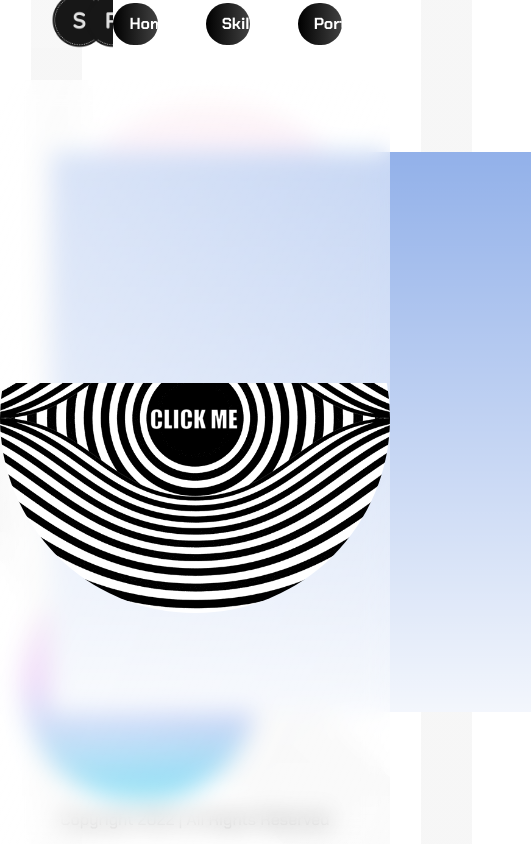
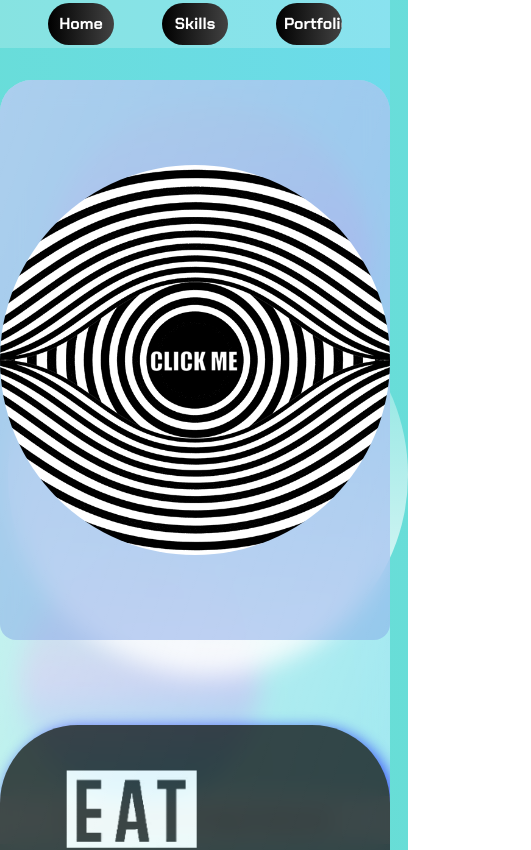
Before and after one commit to c-o-d-e/portfolio-website, a plain HTML site: page index.html in a window 390 px wide. Shown: the top 850 px of the page, 531 px wide, since content can reach past the window. Drawn offline with nearby package versions, Linux system fonts and the light colour scheme.

Commit message:
major updates on tablet mobile and desktop styling

```diff
--- a/style.css
+++ b/style.css
@@ -119,14 +119,15 @@ footer {
 /* Sets the main content as flex so the direct child can be manipulated */
 
 #maincontent {
-  /* border: 1px solid red;  */
+  /* border: 1px solid red; */
   display: flex;
   justify-content: space-around;
   align-items: center;
   position: relative;
   top: 5rem;
   max-width: 1200px;
-  height: 100vh;
+  min-height: 100vh;
+  height: 100%;
   margin: 0 auto;
   background: white;
   background: linear-gradient(
@@ -137,6 +138,7 @@ footer {
   border-radius: 2rem;
   backdrop-filter: blur(0.75rem);
   z-index: 5;
+  flex-wrap: wrap;
 }
 
 .circle1,
@@ -182,37 +184,40 @@ footer {
 
 .circle3 {
   height: 25rem;
-  width: 20rem;
+  width: 25rem;
   bottom: 20%;
   left: 2%;
 }
 
-.square {
+/* Flex items boxes properties for main's children */
+
+main .square1 {
+  /* border: 1px solid red; */
   height: 35rem;
   width: 30rem;
-  top: 18%;
-  left: 13%;
-  border-radius: 0;
-  background-color: #86a8e7;
+  background-color: rgba(134, 168, 231, 0.5);
+  border-radius: 1rem;
+  display: flex;
+  justify-content: center;
+  align-items: center;
 }
 
-/* Flex items boxes properties for main's children */
-
-main .mainchild {
+main .square2 {
   /* border: 1px solid red; */
-  max-width: 25rem;
-  min-width: 25rem;
-  height: 25rem;
-  margin-top: -10rem;
+  height: 35rem;
+  width: 30rem;
   border-radius: 20%;
-  /* border: 3px solid red; */
+  display: flex;
+  justify-content: center;
+  align-items: center;
+  overflow: hidden;
 }
 
 /* Eye GIF element */
 /* First box element with mainchild class */
 
 #eye {
-  width: 60%;
+  width: 90%;
   height: auto;
   border-radius: 50%;
   transition: 2s;
@@ -225,17 +230,20 @@ main .mainchild {
   flex-direction: column;
   justify-content: center;
   align-items: center;
-  transform: scale(1.5);
+  transform: scale(2);
+  transition: 2s ease-in;
+}
+
+#namedata h1 {
+  margin-top: 1rem;
+  margin-bottom: 2rem;
 }
 
 /* Third box element with mainchild class */
 
 main .mainchild #imgid {
-  width: 100%;
-  height: 100%;
   border-radius: 20%;
   opacity: 0.7;
-  color: white;
   filter: drop-shadow(0.25rem 0.25rem 0.5rem blue);
 }
 
@@ -248,7 +256,7 @@ main .mainchild #imgid {
 }
 
 .social {
-  margin-top: 5em;
+  margin-top: 1rem;
   display: flex;
   justify-content: center;
   align-items: center;
@@ -259,7 +267,8 @@ main .mainchild #imgid {
   width: 60%;
   padding: 0.5em;
   background-color: #c4c4c4;
-  filter: drop-shadow(0.25rem 0.25rem 0.5rem);
+  border-radius: 50%;
+  filter: drop-shadow(0.1rem 0.1rem 0.1rem);
 }
 
 #transition-div-container {
@@ -484,39 +493,7 @@ h3 {
   }
 }
 
-@media only screen and (max-width: 1024px) {
-  body {
-    background: linear-gradient(
-        90deg,
-        transparent 0%,
-        transparent 8%,
-        rgba(90, 90, 90, 0.05) 8%,
-        rgba(90, 90, 90, 0.05) 21%,
-        transparent 21%,
-        transparent 100%
-      ),
-      linear-gradient(
-        45deg,
-        transparent 0%,
-        transparent 23%,
-        rgba(90, 90, 90, 0.05) 23%,
-        rgba(90, 90, 90, 0.05) 37%,
-        transparent 37%,
-        transparent 100%
-      ),
-      linear-gradient(
-        0deg,
-        transparent 0%,
-        transparent 37%,
-        rgba(90, 90, 90, 0.05) 37%,
-        rgba(90, 90, 90, 0.05) 49%,
-        transparent 49%,
-        transparent 100%
-      ),
-      linear-gradient(90deg, rgb(255, 255, 255), rgb(255, 255, 255));
-  }
-}
-
+/* Sliding images */
 /* On smaller screens, decrease text size */
 @media only screen and (max-width: 300px) {
   .prev,
@@ -604,25 +581,15 @@ input[type="submit"] {
     margin-top: 0;
   }
 }
+/* Contact style done */
 
 @media (max-width: 850px) {
-  #namedata {
-    transform: scale(1.5);
-    /* border: 1px solid red; */
-    width: 100%;
-  }
-
   #namedata p {
     color: #414141 !important;
   }
 
-  #maincontent {
-    display: flex;
-    justify-content: center;
-    align-items: center;
-    width: auto;
-    /* border: 1px solid red; */
-    margin: 0 auto;
+  .square {
+    left: 20%;
   }
 
   main .mainchild {
@@ -641,64 +608,9 @@ input[type="submit"] {
     cursor: pointer;
   }
 
-  .specialbackground .container {
-    flex-direction: column;
-    height: auto;
-    margin-top: 5rem;
-  }
-
-  .specialbackground .container #leftbox {
-    width: 100%;
-    /* margin-bottom: 2rem; */
-  }
-
-  .specialbackground .container #leftbox .iconwrap {
-    margin-bottom: 2rem;
-  }
-
-  .specialbackground .container #rightbox {
-    width: 100%;
-    justify-content: center;
-    align-items: center;
-    margin-top: 3rem;
-  }
-
-  #imgid,
   #mainimg,
   #navbar ul li:nth-child(4) {
     display: none;
-  }
-
-  body {
-    background: linear-gradient(
-        90deg,
-        transparent 0%,
-        transparent 8%,
-        rgba(90, 90, 90, 0.05) 8%,
-        rgba(90, 90, 90, 0.05) 21%,
-        transparent 21%,
-        transparent 100%
-      ),
-      linear-gradient(
-        45deg,
-        transparent 0%,
-        transparent 23%,
-        rgba(90, 90, 90, 0.05) 23%,
-        rgba(90, 90, 90, 0.05) 37%,
-        transparent 37%,
-        transparent 100%
-      ),
-      linear-gradient(
-        0deg,
-        transparent 0%,
-        transparent 37%,
-        rgba(90, 90, 90, 0.05) 37%,
-        rgba(90, 90, 90, 0.05) 49%,
-        transparent 49%,
-        transparent 100%
-      ),
-      linear-gradient(90deg, rgb(255, 255, 255), rgb(255, 255, 255));
-    height: 100vh;
   }
 
   #name #eyelink #eye {
@@ -711,32 +623,18 @@ input[type="submit"] {
   }
 
   #navbar {
-    justify-content: center;
+    justify-content: space-around;
     align-items: center;
-    width: 100%;
   }
 
   #navbar ul {
-    width: 100%;
     justify-content: center;
-  }
-
-  #navbar ul a {
-    margin-right: 0.2em;
-    background-color: #ffffff;
-    color: #000000;
-    border-radius: 20px;
-    padding-right: 1em !important;
-    padding-left: 1em !important;
-  }
-
-  footer {
-    justify-content: center;
+    align-items: center;
   }
 }
 
 @media only screen and (max-width: 500px) {
-  #navbar .logo-atag {
+  .logo-container {
     display: none;
   }
 
@@ -746,18 +644,26 @@ input[type="submit"] {
   }
 
   #navbar ul {
-    margin-right: 0;
+    margin: 0;
     justify-content: center;
     align-items: center;
-    /* border: 1px solid red; */
+    margin-left: 3rem;
   }
 
   #navbar ul .button-atag {
     margin-right: 1rem;
+    padding-left: 0.5rem;
+    padding-right: 0.5rem;
   }
 
   #namedata {
     justify-content: flex-start;
+    transform: scale(1.5);
+    margin-top: -8rem;
+  }
+
+  #namedata h1 {
+    margin-top: -2rem;
   }
 
   #slider-container h2,
```
